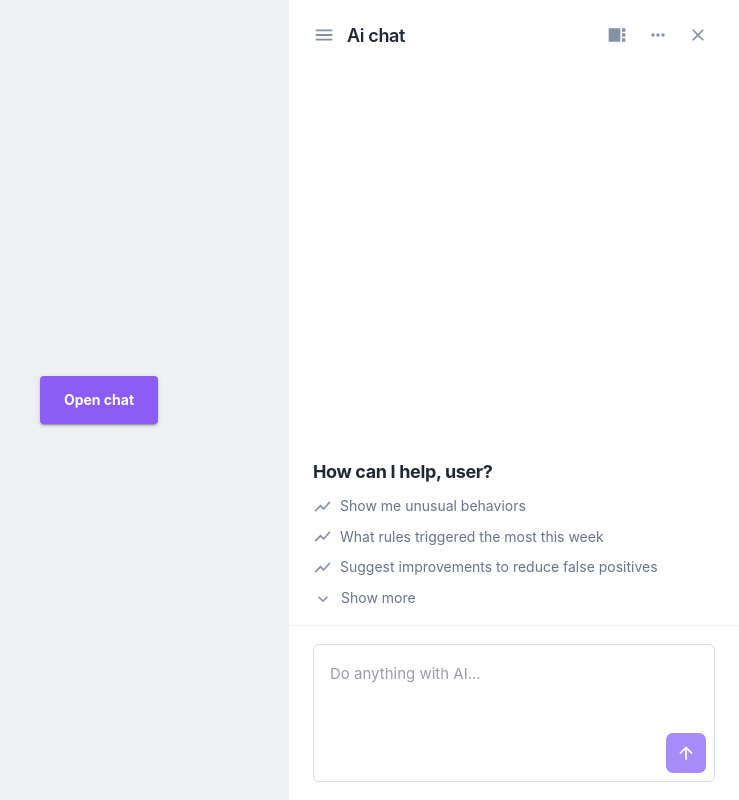
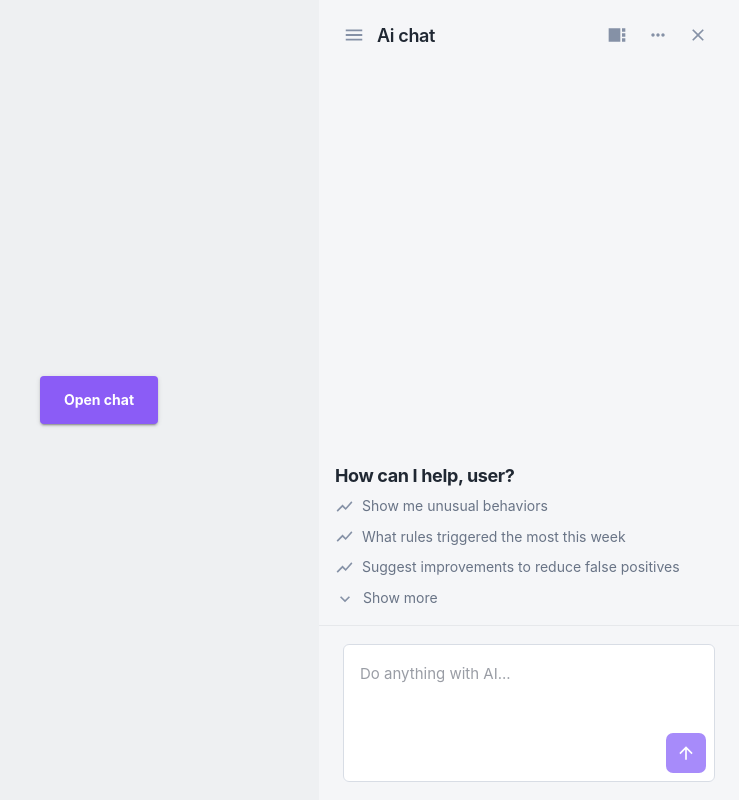
Before and after one commit to molnarb3nce/Hackathon-project, a React (Vite) app: page / in a window 1280 px wide. Shown: the whole page, without its empty margins (541-1280 px from the left). Built offline with nearby package versions, Linux system fonts and the light colour scheme.

Commit message:
Tighten drawer, leave less whitespace, make background gray

```diff
--- a/ChatBubble.tsx
+++ b/ChatBubble.tsx
@@ -48,10 +48,46 @@ const additionalRecommendations = [
 ];
 
 const demoResponses = [
-  "Lorem ipsum dolor sit amet, consectetur adipiscing elit. Here is a concise summary of the latest activity.",
-  "Lorem ipsum dolor sit amet, consectetur adipiscing elit. I reviewed the context and matched the relevant details.",
-  "Lorem ipsum dolor sit amet, consectetur adipiscing elit. The recommended next step is to review the priority queue.",
-  "Lorem ipsum dolor sit amet, consectetur adipiscing elit. I can turn this into a clear action plan for the team.",
+  `## Weekly activity summary
+
+I found **12 unusual transactions** this week. The main signals were:
+
+- **5** new-device events
+- **4** unusual-location events
+- **3** payments outside the customer's normal hours
+
+### Recommended focus
+Start with the two transactions that combine a new device with a high-value payment. They have the clearest risk signal and should be reviewed first.`,
+  `## Rule performance
+
+The strongest rule was **Velocity - 5 payments in 10 minutes**, which triggered **38 times**.
+
+| Result | Count |
+| --- | ---: |
+| Confirmed legitimate | 31 |
+| Escalated for review | 5 |
+| Confirmed suspicious | 2 |
+
+The high legitimate rate suggests the threshold may be too sensitive. Consider testing a higher payment count or adding a device-risk condition.`,
+  `## Priority review queue
+
+I recommend reviewing the **8 alerts** that include both a new device and a high-value payment.
+
+1. Confirm whether the device is known to the customer.
+2. Compare the payment location with recent account activity.
+3. Check whether the payment amount matches the customer's normal pattern.
+
+These alerts carry the clearest combined risk signal and could reduce manual review time by approximately **20%**.`,
+  `## Related transactions
+
+I grouped the latest activity by **customer**, **device**, and **location**. Three transactions share the same device fingerprint:
+
+- Customer **C-1048** - $1,240.00 in New York
+- Customer **C-2217** - $980.00 in Boston
+- Customer **C-3372** - $1,115.00 in Chicago
+
+### Next step
+The accounts have different customer histories but the same device signal. Link analysis and a device-ownership check should clarify whether this is a shared business device or coordinated activity.`,
 ];
 
 const loadingLabels = ["Thinking", "Searching", "Connecting dots", "Summarizing", "Researching"];
@@ -299,8 +335,8 @@ export const ChatBubble: React.FC<ChatBubbleProps> = ({
       slotProps={{
         paper: {
           sx: {
-            width: isFullPage ? "100vw" : { xs: "100vw", sm: 450 },
-            maxWidth: isFullPage ? "100vw" : 450,
+            width: isFullPage ? "100vw" : { xs: "100vw", sm: 420 },
+            maxWidth: isFullPage ? "100vw" : 420,
             height: "100vh",
             top: 0,
             bottom: 0,
@@ -308,7 +344,7 @@ export const ChatBubble: React.FC<ChatBubbleProps> = ({
             boxShadow: "none",
             border: "none",
             overflow: "hidden",
-            bgcolor: "#ffffff",
+            bgcolor: "#f5f6f8",
             m: 0,
             willChange: "width, max-width",
             transition: "width 480ms cubic-bezier(0.22, 1, 0.36, 1), max-width 480ms cubic-bezier(0.22, 1, 0.36, 1)",
@@ -316,12 +352,12 @@ export const ChatBubble: React.FC<ChatBubbleProps> = ({
               ? `${isFullPage ? "drawerExpandToPage" : "drawerCollapseToDrawer"} 480ms cubic-bezier(0.22, 1, 0.36, 1) both`
               : "none",
             "@keyframes drawerExpandToPage": {
-              from: { width: "450px", maxWidth: "450px" },
+              from: { width: "420px", maxWidth: "420px" },
               to: { width: "100vw", maxWidth: "100vw" },
             },
             "@keyframes drawerCollapseToDrawer": {
               from: { width: "100vw", maxWidth: "100vw" },
-              to: { width: "450px", maxWidth: "450px" },
+              to: { width: "420px", maxWidth: "420px" },
             },
           },
         },
@@ -350,7 +386,7 @@ export const ChatBubble: React.FC<ChatBubbleProps> = ({
             inset: 0,
             zIndex: 0,
             pointerEvents: "none",
-            background: "linear-gradient(110deg, rgba(192, 132, 252, 0.24) 0%, rgba(255, 255, 255, 0.94) 58%, #ffffff 100%)",
+            background: "linear-gradient(110deg, rgba(192, 132, 252, 0.24) 0%, rgba(245, 246, 248, 0.94) 58%, #f5f6f8 100%)",
             opacity: isLoading ? 1 : 0,
             transition: "opacity 900ms cubic-bezier(0.22, 1, 0.36, 1)",
           },
@@ -397,7 +433,7 @@ export const ChatBubble: React.FC<ChatBubbleProps> = ({
             display: "flex",
             alignItems: "center",
             justifyContent: "space-between",
-            px: 3,
+              px: 3,
             py: 2.25,
             bgcolor: "transparent",
             position: "relative",
@@ -475,13 +511,13 @@ export const ChatBubble: React.FC<ChatBubbleProps> = ({
         <Box
           sx={{
             flex: 1,
-            px: 3,
+            px: 2,
             pt: 2,
             pb: 1.5,
             bgcolor: "transparent",
             display: "flex",
             flexDirection: "column",
-            gap: 1.25,
+            gap: 0.75,
             overflow: "auto",
             justifyContent: messages.length === 0 ? "flex-end" : "flex-start",
             position: "relative",
@@ -555,7 +591,7 @@ export const ChatBubble: React.FC<ChatBubbleProps> = ({
           )}
 
           {messages.length > 0 && (
-            <Stack spacing={1.5} sx={{ mt: 1 }}>
+            <Stack spacing={1} sx={{ mt: 0.75 }}>
               {messages.map((message) => (
                 <Box
                   key={message.id}
@@ -574,17 +610,17 @@ export const ChatBubble: React.FC<ChatBubbleProps> = ({
                       backgroundColor: message.isUser ? "#ede9fe" : "#e5e7eb",
                       color: message.isUser ? "#0f172a" : "#111827",
                       fontSize: 14,
-                      lineHeight: 1.5,
+                      lineHeight: 1.35,
                     }}
                   >
                     <ReactMarkdown
                       components={{
                         h2: ({ children }) => (
-                          <Typography component="h2" sx={{ fontSize: 16, fontWeight: 700, mb: 0.75 }}>
+                          <Typography component="h2" sx={{ fontSize: 16, fontWeight: 700, mb: 0.5 }}>
                             {children}
                           </Typography>
                         ),
-                        p: ({ children }) => <Box component="p" sx={{ m: 0, mb: 0.75 }}>{children}</Box>,
+                        p: ({ children }) => <Box component="p" sx={{ m: 0, mb: 0.5 }}>{children}</Box>,
                         ul: ({ children }) => <Box component="ul" sx={{ m: 0, pl: 2.5 }}>{children}</Box>,
                       }}
                     >
```
